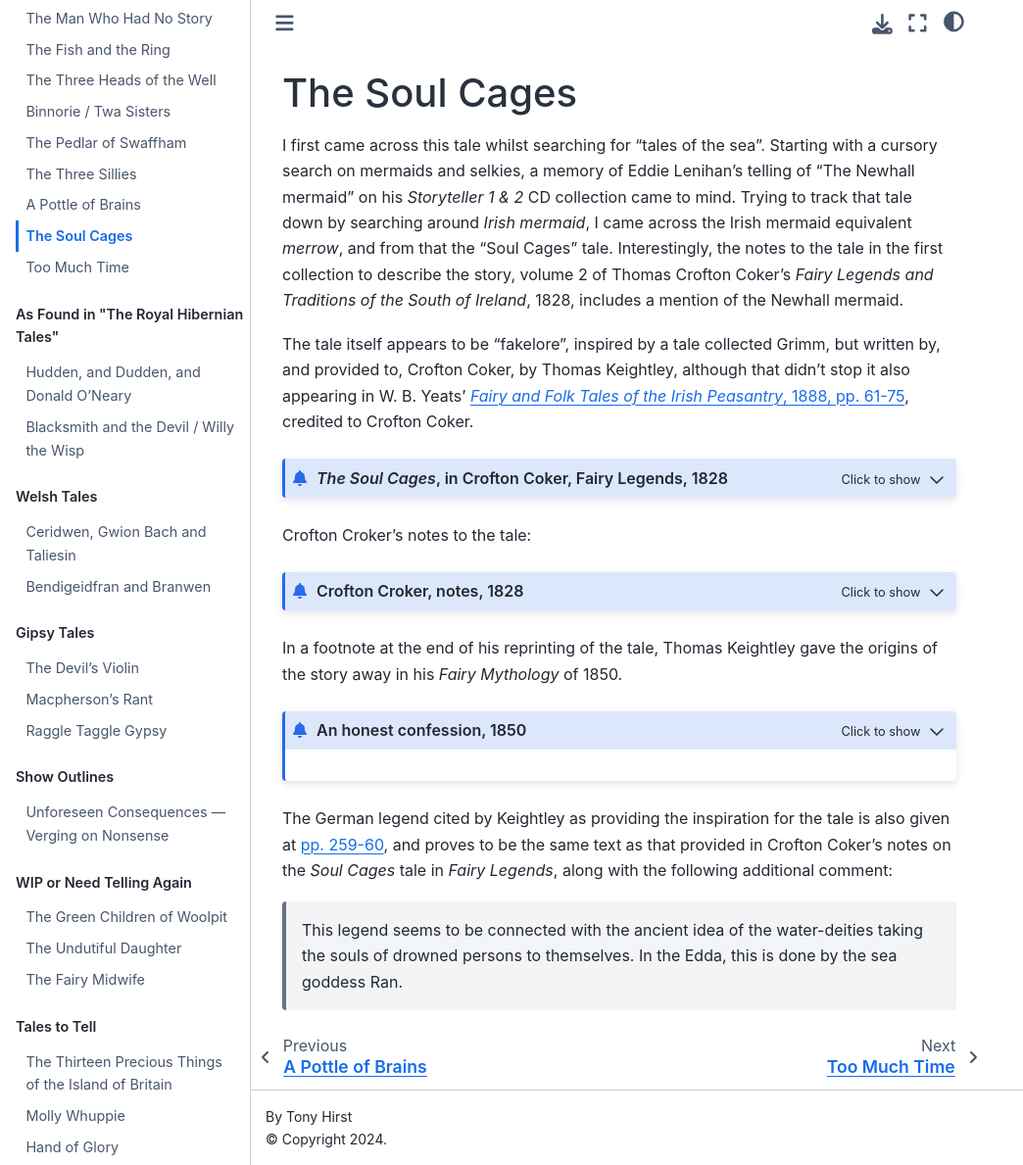
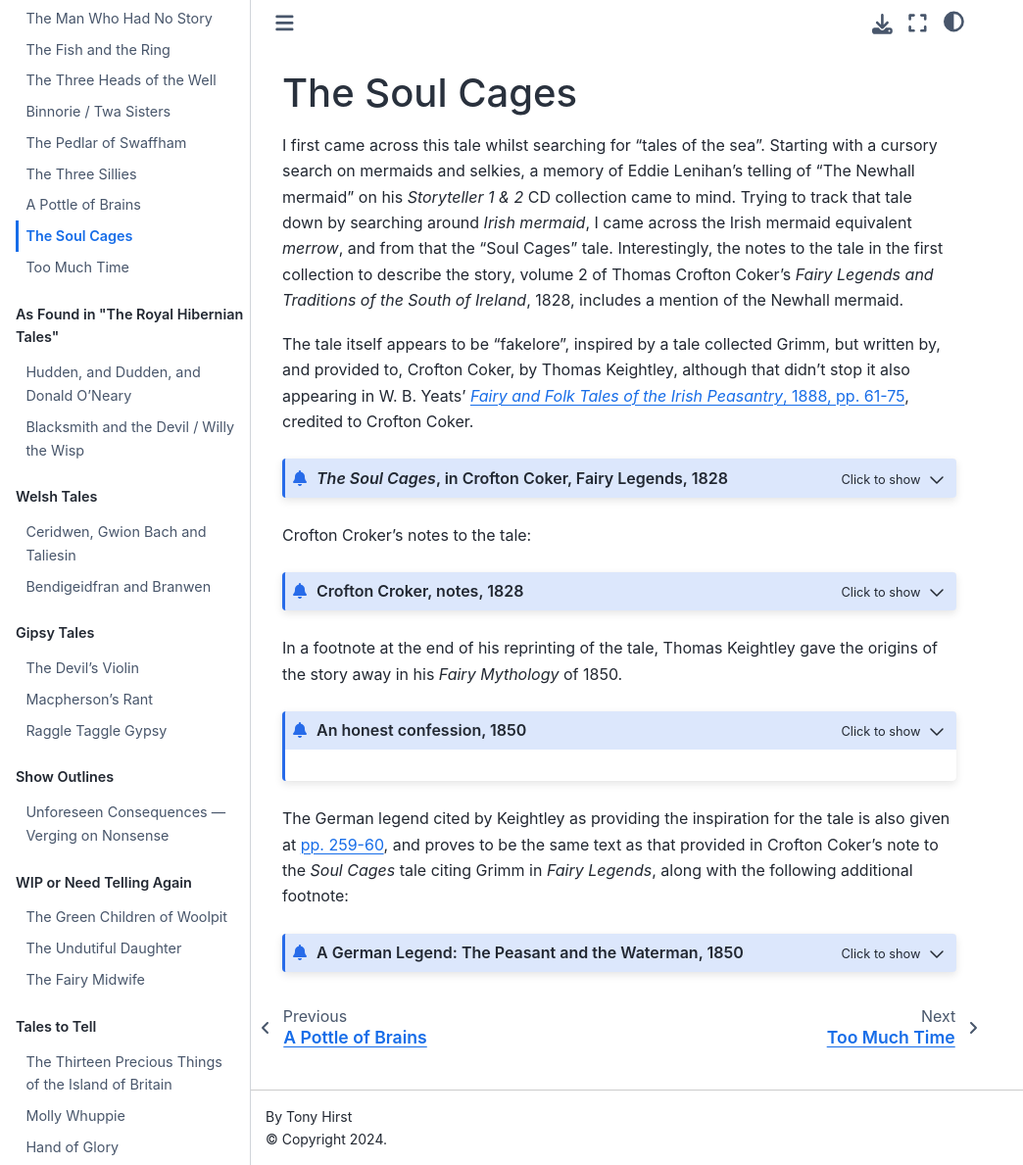
Before and after one commit to psychemedia/storytelling-notes, a Jupyter Book: the page built from soul_cages.md, in a window 1280 px wide and 1189 px high. Shown: the whole window at 98% size, without its empty margins (0-1044 px from the left). Built offline with Jupyter Book 1.0.4 settings and Sphinx 7.4.7 and the Sphinx Book theme 1.1.4, drawn with Linux system fonts in a browser that asks for light colours; some of the changed lines change nothing that is shown.

Commit message:
Update soul_cages.md

````diff
--- a/soul_cages.md
+++ b/soul_cages.md
@@ -296,6 +296,19 @@
 > We must here make an honest confession. This story had no foundation but the German legend in p. 259. All that is not to be found there is our own pure invention. Yet we afterwards found that it was well-known on the coast of Cork and Wicklow. "But," said one of our informants, "It was things like flower-pots he kept them in." So faithful is popular tradition in these matters! In this and the following tale there are some traits by another hand which we are now unable to discriminate.
 ```
 
-The German legend cited by Keightley as providing the inspiration for the tale is also given at [pp. 259-60](https://archive.org/details/in.ernet.dli.2015.219456/page/n279/mode/2up), and proves to be the same text as that provided in Crofton Coker's notes on the *Soul Cages* tale in *Fairy Legends*, along with the following additional comment:
+The German legend cited by Keightley as providing the inspiration for the tale is also given at [pp. 259-60](https://archive.org/details/in.ernet.dli.2015.219456/page/n279/mode/2up), and proves to be the same text as that provided in Crofton Coker's note to the *Soul Cages* tale citing Grimm in *Fairy Legends*, along with the following additional footnote:
 
-> This legend seems to be connected with the ancient idea of the water-deities taking the souls of drowned persons to themselves. In the Edda, this is done by the sea goddess Ran.
+```{admonition} A German Legend: The Peasant and the Waterman, 1850
+:class: dropdown
+
+https://archive.org/details/in.ernet.dli.2015.219456/page/n279/mode/2up
+
+The Fairy Mythology: Illustrative of the Romance and Superstition of Various Countries Thomas Keightley, 1850
+
+p259-60
+
+The Peasant and the Waterman
+
+A Water-man once lived on good terms with a peasant who dwelt not far from his lake. He often visited him, and at last begged that the peasant would visit him in his house under the water. The peasant consented, and went down with him. There was everything down under the water as in a stately palace on the land,—halls, chambers, and cabinets, with costly furniture of every description. The Water-man led his guest over the whole, and showed him everything that was in it. They came at length to a little chamber, where were standing several new pots turned upside down. The peasant asked what was in them. “They contain,” was the reply, “the souls of drowned people, which I put under the pots and keep them close, so that they cannot get away.” The peasant made no remark, and he came up again on the land. But for a long time the affair of the souls continued to give him great trouble, and he watched to find when the Water-man should be from home. When this occurred, as he had marked the right way down, he descended into the water-house, and, having made out the little chamber, he turned up all the pots one after another, and immediately the souls of the drowned people ascended out of the water, and recovered their liberty. `[This legend seems to be connected with the ancient idea of the water-deities taking the souls of drowned persons to themselves. In the Edda, this is done by the sea goddess Ran.]`
+
+```
````
